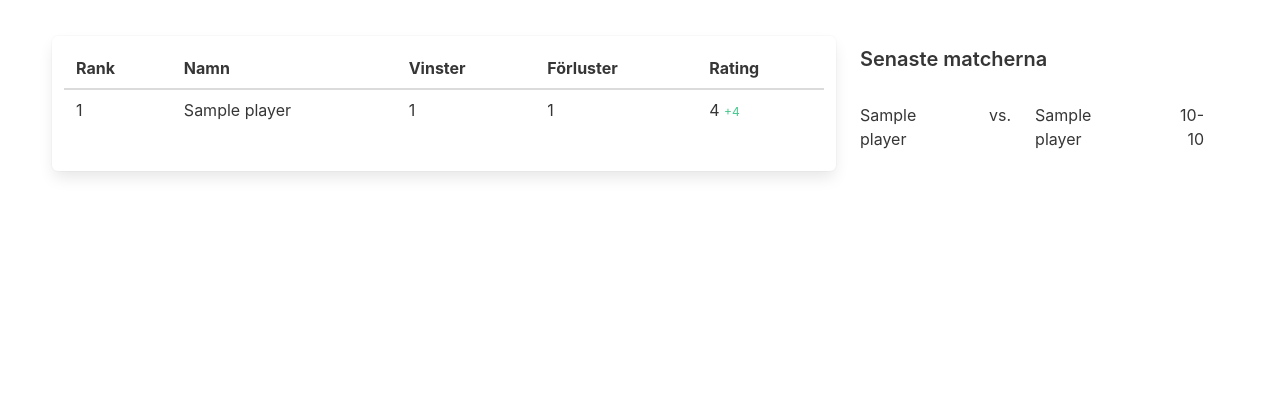
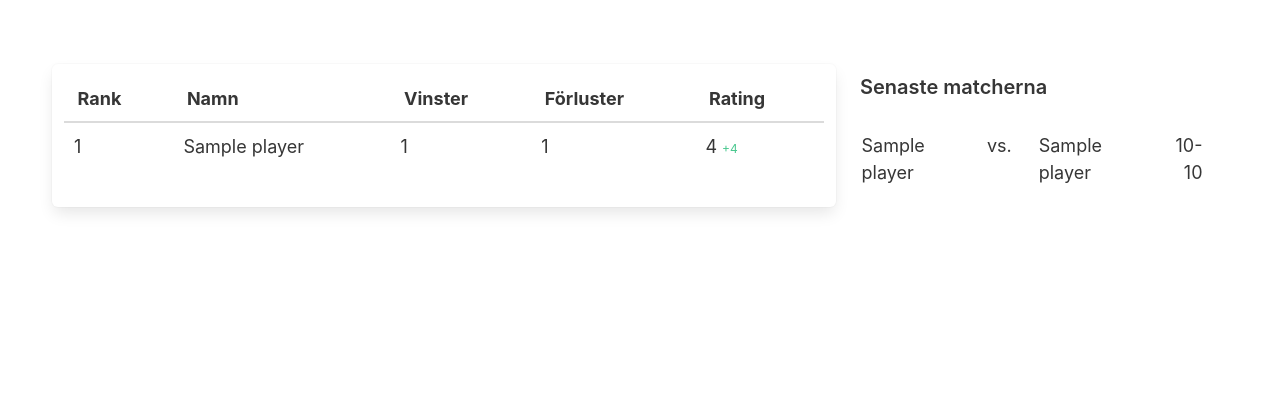
Before and after one commit to Ubiquitous-X/elo-rating, a Flask app: page / in a window 1280 px wide. Shown: the part 80-492 px from the top of the page. Run offline with Flask 3, Linux system fonts and the light colour scheme; tables that the repository leaves empty hold one stand-in row (values such as "Sample post").

Commit message:
table font size

```diff
--- a/static/css/style.css
+++ b/static/css/style.css
@@ -32,3 +32,16 @@
   padding: 0;
   margin: 0;
 }
+
+table.is-fullwidth tbody tr td {
+  font-size: 18px;
+  padding: 10px;
+}
+
+table.is-fullwidth thead th {
+  font-size: 18px;
+}
+
+.table2 tbody td {
+  font-size: 18px;
+}
--- a/templates/index.html
+++ b/templates/index.html
@@ -1,7 +1,7 @@
 {% extends "base.html" %}
 {% block content %}
 {% if players %}
-<div class="columns">
+<div class="columns mt-4">
   <div class="column box is-8">
     {% include 'partials/_players.html' %}
   </div>
--- a/templates/partials/_results.html
+++ b/templates/partials/_results.html
@@ -4,7 +4,7 @@
   {% else %}
   <p class="title is-5 ml-3">5 senaste matcherna</p>
   {% endif %}
-  <table class="table">
+  <table class="table table2">
     <tbody>
       {% for result in results %}
         <tr>
```
Lines whose indentation alone changed are shown as unchanged.
